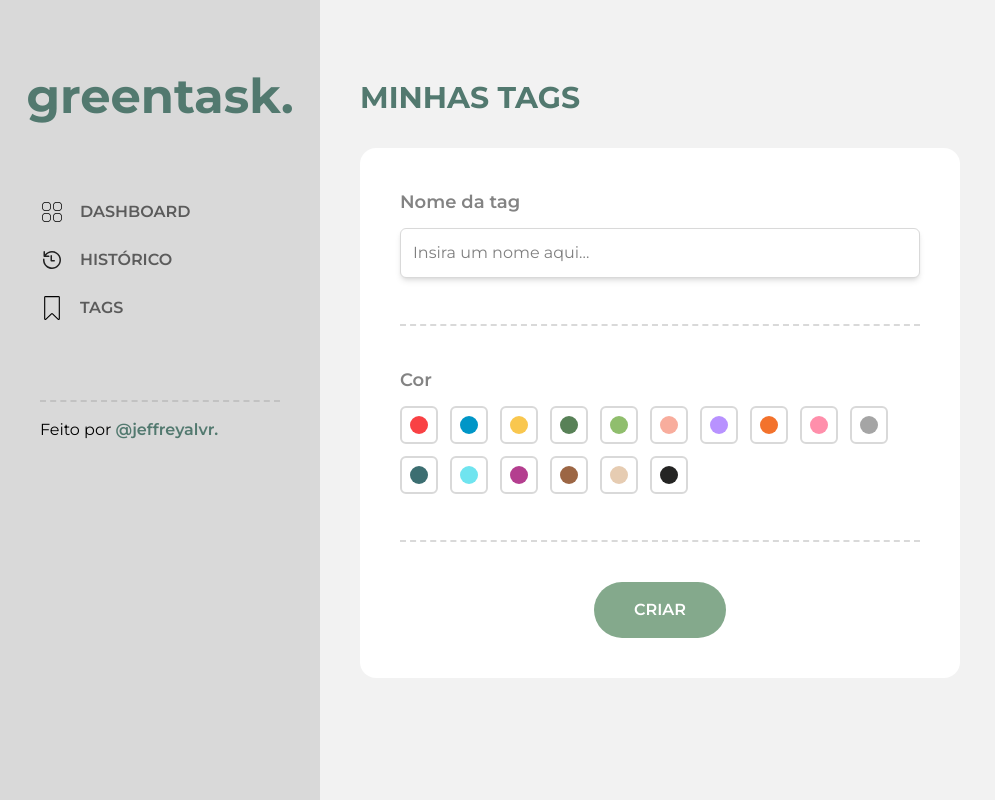
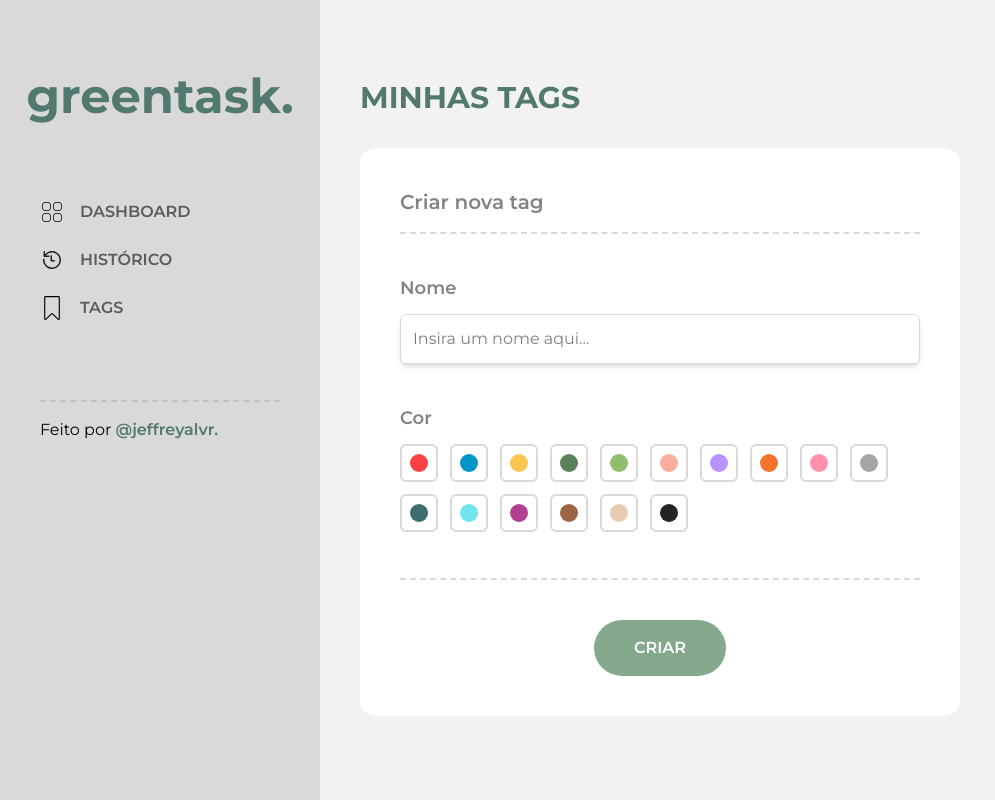
Before and after one commit to jeffreyalvr/greentask, a React (Vite) app: page /tags in a window 1280 px wide. Shown: the whole page, without its empty margins (0-995 px from the left). Built offline with nearby package versions, Linux system fonts and the light colour scheme.

Commit message:
Reorganiza TagsSection

```diff
--- a/src/components/TagsSection/index.jsx
+++ b/src/components/TagsSection/index.jsx
@@ -32,9 +32,12 @@ const TagsSection = () => {
   return (
     <Section title="Minhas tags">
       <div className="flex flex-col gap-10 max-w-[600px] h-auto px-10 py-10 bg-white rounded-2xl">
+        <span className="pb-4 text-xl text-[var(--fg-light)] font-semibold border-b-2 border-dashed border-b-[var(--border-light)]">
+          Criar nova tag
+        </span>
         <div className="flex flex-col gap-3">
           <span className="text-lg text-[var(--fg-light)] font-semibold">
-            Nome da tag
+            Nome
           </span>
           <input
             type="text"
@@ -42,8 +45,6 @@ const TagsSection = () => {
             className="w-full h-auto p-3 bg-[var(--activity-item-color)] border-1 border-[var(--border-light)] rounded-md shadow-md"
           />
         </div>
-
-        <div className="inline-block h-2 border-dashed border-b-2 border-[var(--border-light)]"></div>
 
         <div className="flex flex-col gap-3">
           <span className="text-lg text-[var(--fg-light)] font-semibold">
```
